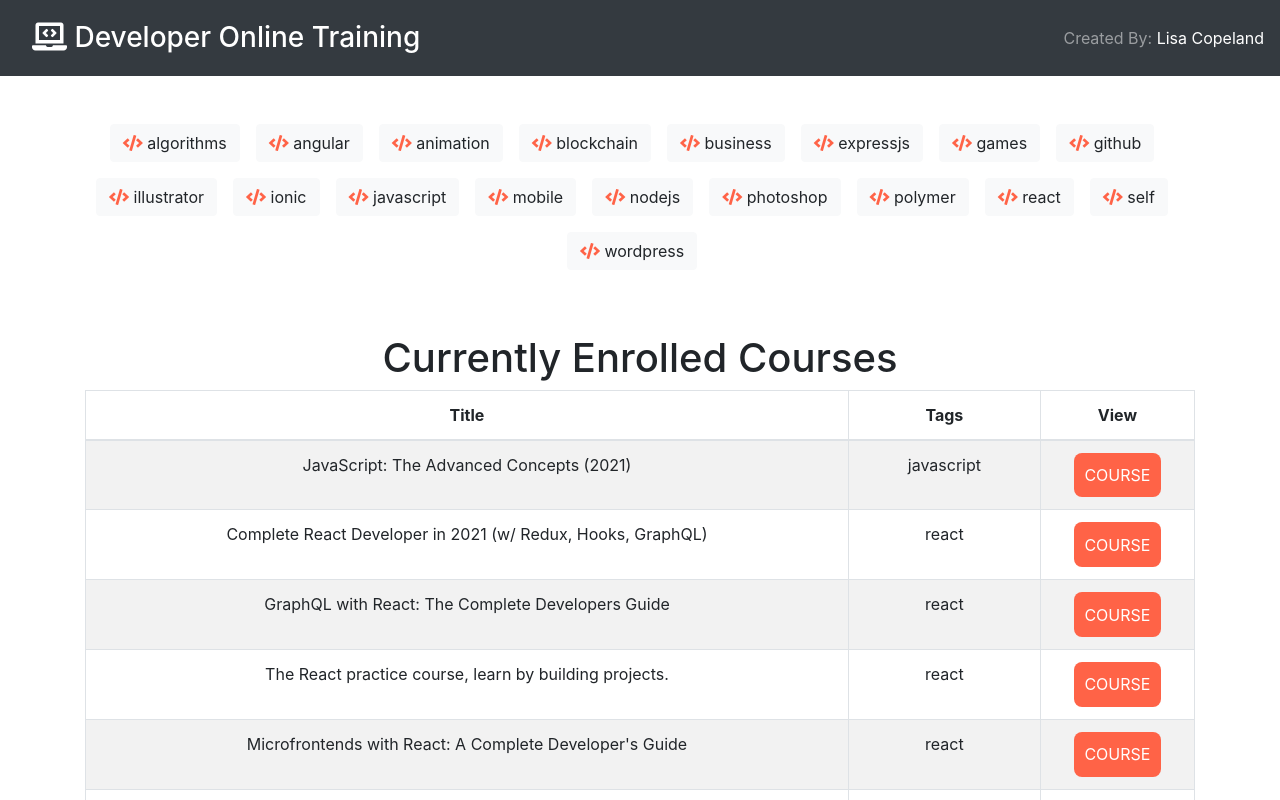
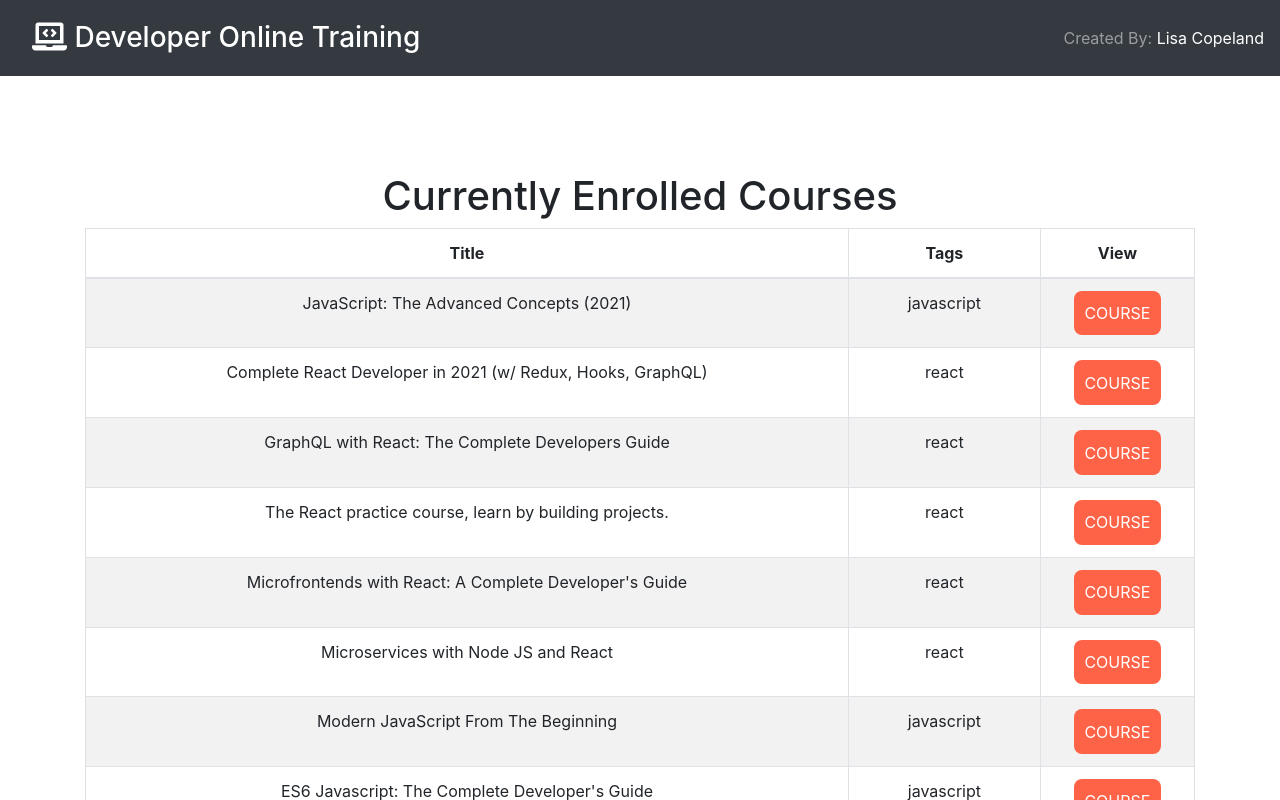
Before and after one commit to stopdaydreaming/octo-developer-training-courses, a React (Create React App) app: page / in a window 1280 px wide. Shown: the top 800 px of the page. Built offline with nearby package versions, Linux system fonts and the light colour scheme.

Commit message:
moved categories component

```diff
--- a/src/App.js
+++ b/src/App.js
@@ -4,7 +4,6 @@ import Container from "react-bootstrap/Container";
 import Row from "react-bootstrap/Row";
 import Col from "react-bootstrap/Col";
 
-import Categories from "./components/categories/Categories";
 import Navigation from "./components/navigation/Navigation";
 import Courses from "./components/courses/Courses";
 
@@ -15,7 +14,6 @@ function App() {
       <Container>
         <Row>
           <Col>
-            <Categories />
             <Courses />
           </Col>
         </Row>
```
